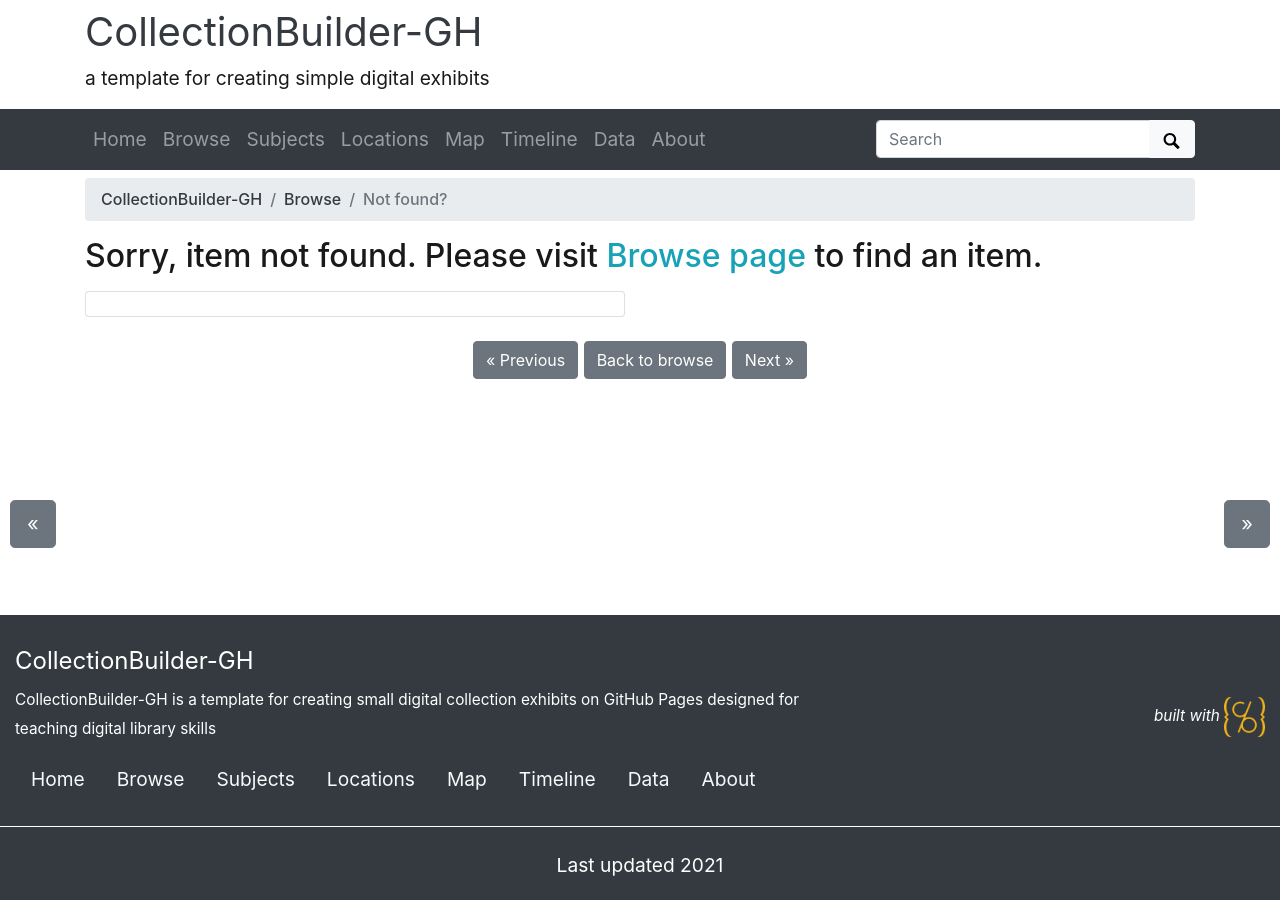
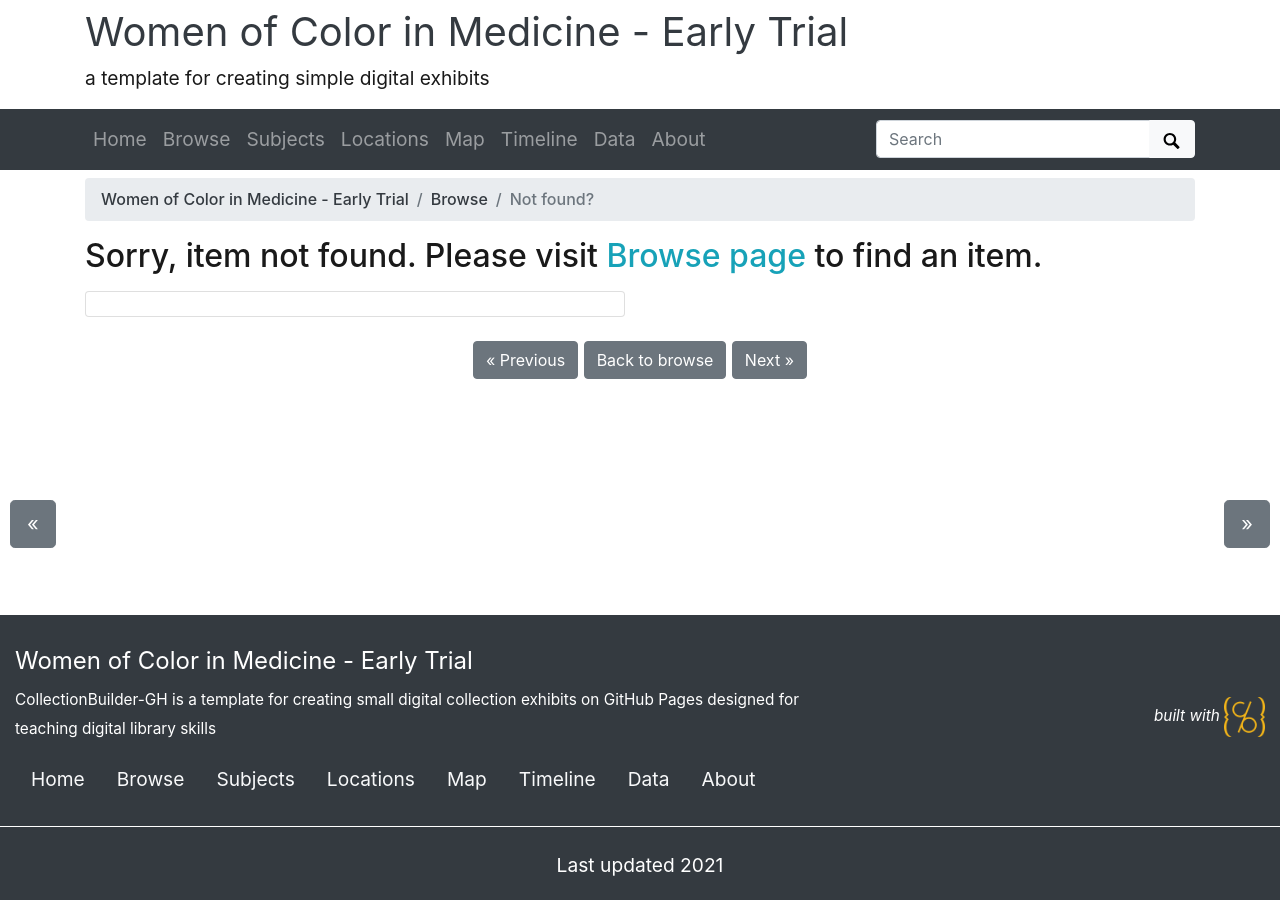
Before and after one commit to Starkad2/Wocim_GH, a Jekyll site: the page built from pages/item.md, in a window 1280 px wide. Built offline with Jekyll 4.4.1, drawn with Linux system fonts in a browser that asks for light colours.

Commit message:
Update _config.yml

```diff
--- a/_config.yml
+++ b/_config.yml
@@ -20,7 +20,7 @@
 # SITE SETTINGS
 #
 # title of site appears in banner
-title: CollectionBuilder-GH
+title: Women of Color in Medicine - Early Trial
 # tagline, a short phrase that will appear throughout the site in the top banner
 tagline: a template for creating simple digital exhibits
 # description appears in meta tags and other locations
```
